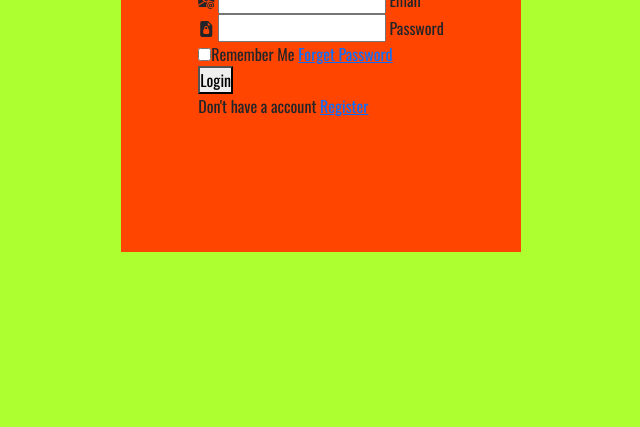
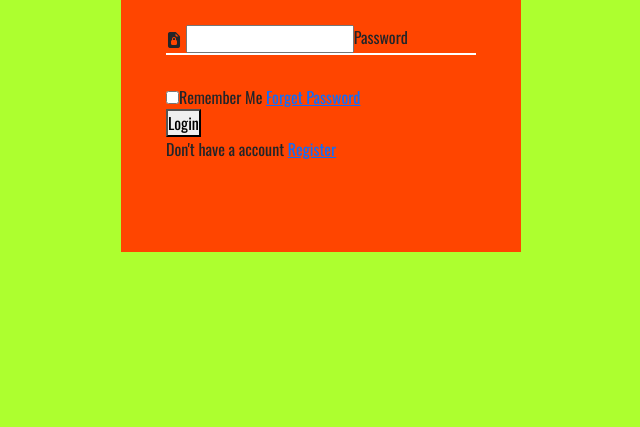
Before and after one commit to kooroosh1363/secound-login-form, a plain HTML site: page index.html in a window 1280 px wide. Shown: the part 373-800 px from the top of the page, without its empty margins (319-959 px from the left). Drawn offline with nearby package versions, Linux system fonts and the light colour scheme; a web font is replaced by a local one.

Commit message:
add css code

```diff
--- a/assets/style.css
+++ b/assets/style.css
@@ -38,3 +38,15 @@ form h1{
     font-weight: 500;
     color: antiquewhite;
 }
+
+
+/* box-input */
+.box-input{
+    margin: 30px 0;
+    width: 310px;
+    border-bottom: 2px solid #fff;
+    position: relative;
+}
+.box-input label{
+    position: absolute;
+}
```
